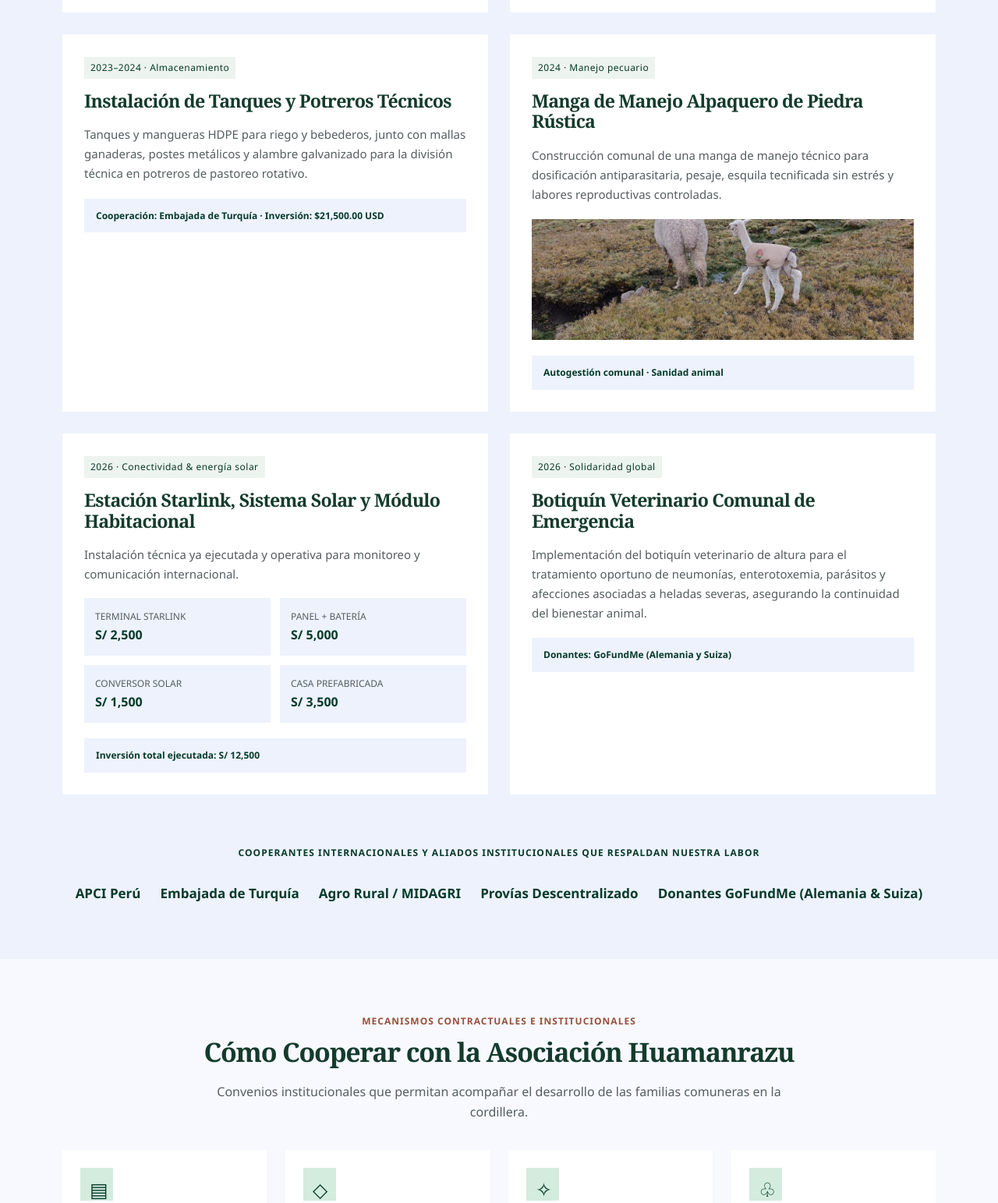
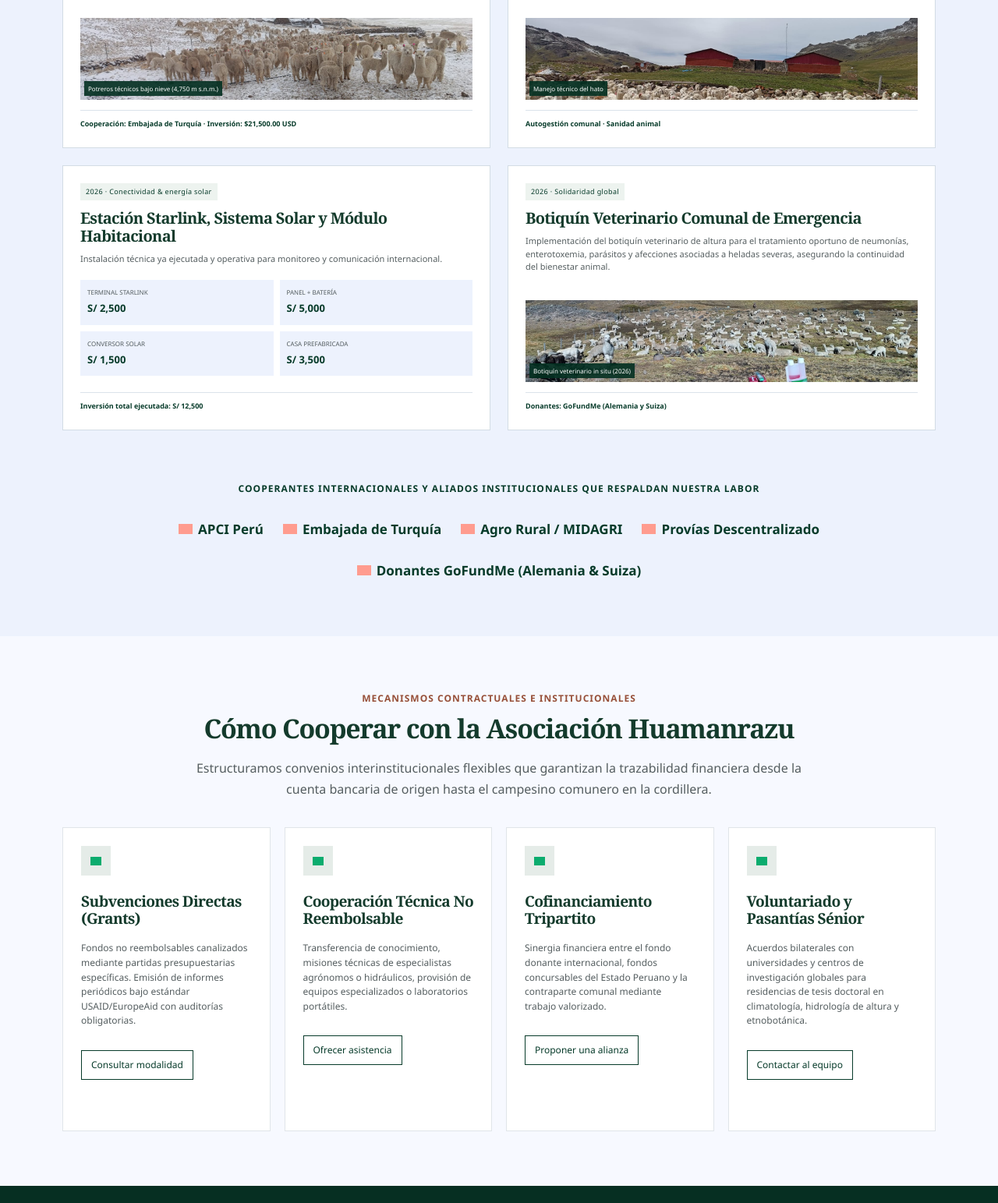
Before and after one commit to M4nu007/asociacion-productores-huamanrazu, a website: page proyectos.html in a window 1280 px wide. Shown: the part 2752-4295 px from the top of the page at 78% size. Drawn offline with Linux system fonts and the light colour scheme; grey boxes are pictures that could not be loaded.

Commit message:
Ajusta hitos aliados y cooperacion

```diff
--- a/proyectos.html
+++ b/proyectos.html
@@ -160,7 +160,7 @@
 </div>
 </div>
 </div>
-<div class="timeline" style="margin-top:32px">
+<div class="timeline compact-timeline" style="margin-top:32px">
 <article>
 <span class="year">2021 · Hito fundacional</span>
 <h3>Apertura de Carretera Afirmada y Electrificación Solar</h3>
@@ -189,7 +189,7 @@
 <span class="year">2022 · Infraestructura mayor</span>
 <h3>Construcción de la Casa de las Alpacas</h3>
 <p>Cobertizo técnico de abrigo para albergar y proteger 400 alpacas durante heladas severas y temporales de nieve, equipado con sistema pararrayos de 3 cuerpos para salvaguardar la vida animal y de los pastores.</p>
-<img src="assets/hato-casa.jpg" alt="Casa de las Alpacas con rebaño" width="1600" height="1200" loading="lazy">
+<div class="card-photo-pair"><figure><img src="assets/casa-alpacas.jpg" alt="Vista panorámica de la Casa de las Alpacas" width="1600" height="1200" loading="lazy"><figcaption>Vista panorámica</figcaption></figure><figure><img src="assets/hato-casa.jpg" alt="Casa de las Alpacas con rebaño" width="1600" height="1200" loading="lazy"><figcaption>Capacidad: 400 alpacas</figcaption></figure></div>
 <div class="card-bottom">
 <strong>TİKA / APCI · Inversión: $48,586.44 USD</strong>
 </div>
@@ -198,6 +198,7 @@
 <span class="year">2023–2024 · Almacenamiento</span>
 <h3>Instalación de Tanques y Potreros Técnicos</h3>
 <p>Tanques y mangueras HDPE para riego y bebederos, junto con mallas ganaderas, postes metálicos y alambre galvanizado para la división técnica en potreros de pastoreo rotativo.</p>
+<figure class="card-photo"><img src="assets/alpacas-nieve.jpg" alt="Potreros técnicos y rebaño durante una nevada" width="1600" height="1200" loading="lazy"><figcaption>Potreros técnicos bajo nieve (4,750 m s.n.m.)</figcaption></figure>
 <div class="card-bottom">
 <strong>Cooperación: Embajada de Turquía · Inversión: $21,500.00 USD</strong>
 </div>
@@ -206,7 +207,7 @@
 <span class="year">2024 · Manejo pecuario</span>
 <h3>Manga de Manejo Alpaquero de Piedra Rústica</h3>
 <p>Construcción comunal de una manga de manejo técnico para dosificación antiparasitaria, pesaje, esquila tecnificada sin estrés y labores reproductivas controladas.</p>
-<img src="assets/cria-alpaca.jpg" alt="Cría de alpaca junto a su madre en Huamanrazu" width="1200" height="1600" loading="lazy">
+<figure class="card-photo"><img src="assets/hato-casa.jpg" alt="Manejo técnico del hato de alpacas" width="1600" height="1200" loading="lazy"><figcaption>Manejo técnico del hato</figcaption></figure>
 <div class="card-bottom">
 <strong>Autogestión comunal · Sanidad animal</strong>
 </div>
@@ -241,6 +242,7 @@
 <span class="year">2026 · Solidaridad global</span>
 <h3>Botiquín Veterinario Comunal de Emergencia</h3>
 <p>Implementación del botiquín veterinario de altura para el tratamiento oportuno de neumonías, enterotoxemia, parásitos y afecciones asociadas a heladas severas, asegurando la continuidad del bienestar animal.</p>
+<figure class="card-photo"><img src="assets/botiquin.jpg" alt="Botiquín veterinario comunal junto al rebaño" width="1600" height="1200" loading="lazy"><figcaption>Botiquín veterinario in situ (2026)</figcaption></figure>
 <div class="card-bottom">
 <strong>Donantes: GoFundMe (Alemania y Suiza)</strong>
 </div>
@@ -248,12 +250,12 @@
 </div>
 <div style="margin-top:65px">
 <p class="eyebrow" style="text-align:center;color:var(--green)">Cooperantes internacionales y aliados institucionales que respaldan nuestra labor</p>
-<div class="ally-names">
-<span>APCI Perú</span>
-<span>Embajada de Turquía</span>
-<span>Agro Rural / MIDAGRI</span>
-<span>Provías Descentralizado</span>
-<span>Donantes GoFundMe (Alemania &amp; Suiza)</span>
+<div class="ally-names ally-icons">
+<span><img src="https://cdn.jsdelivr.net/npm/lucide-static@latest/icons/landmark.svg" alt="" aria-hidden="true">APCI Perú</span>
+<span><img src="https://cdn.jsdelivr.net/npm/lucide-static@latest/icons/flag.svg" alt="" aria-hidden="true">Embajada de Turquía</span>
+<span><img src="https://cdn.jsdelivr.net/npm/lucide-static@latest/icons/tractor.svg" alt="" aria-hidden="true">Agro Rural / MIDAGRI</span>
+<span><img src="https://cdn.jsdelivr.net/npm/lucide-static@latest/icons/bus-front.svg" alt="" aria-hidden="true">Provías Descentralizado</span>
+<span><img src="https://cdn.jsdelivr.net/npm/lucide-static@latest/icons/hand-heart.svg" alt="" aria-hidden="true">Donantes GoFundMe (Alemania &amp; Suiza)</span>
 </div>
 </div>
 </div>
@@ -263,31 +265,31 @@
 <div class="centered">
 <span class="eyebrow">Mecanismos contractuales e institucionales</span>
 <h2>Cómo Cooperar con la Asociación Huamanrazu</h2>
-<p>Convenios institucionales que permitan acompañar el desarrollo de las familias comuneras en la cordillera.</p>
+<p>Estructuramos convenios interinstitucionales flexibles que garantizan la trazabilidad financiera desde la cuenta bancaria de origen hasta el campesino comunero en la cordillera.</p>
 </div>
-<div class="cooperation">
+<div class="cooperation cooperation-detailed">
 <article>
-<span class="icon-box" aria-hidden="true">▤</span>
+<span class="icon-box"><img src="https://cdn.jsdelivr.net/npm/lucide-static@latest/icons/notebook-tabs.svg" alt="" aria-hidden="true"></span>
 <h3 style="margin-top:22px">Subvenciones Directas (Grants)</h3>
-<p>Fondos no reembolsables canalizados mediante partidas presupuestarias específicas, con informes periódicos y rendición de cuentas.</p>
+<p>Fondos no reembolsables canalizados mediante partidas presupuestarias específicas. Emisión de informes periódicos bajo estándar USAID/EuropeAid con auditorías obligatorias.</p>
 <a class="button secondary" href="mailto:squispeboza@gmail.com?subject=Cooperaci%C3%B3n%20mediante%20subvenciones">Consultar modalidad</a>
 </article>
 <article>
-<span class="icon-box" aria-hidden="true">◇</span>
+<span class="icon-box"><img src="https://cdn.jsdelivr.net/npm/lucide-static@latest/icons/badge-help.svg" alt="" aria-hidden="true"></span>
 <h3 style="margin-top:22px">Cooperación Técnica No Reembolsable</h3>
-<p>Transferencia de conocimientos, asistencia agronómica y acompañamiento técnico para fortalecer capacidades locales.</p>
+<p>Transferencia de conocimiento, misiones técnicas de especialistas agrónomos o hidráulicos, provisión de equipos especializados o laboratorios portátiles.</p>
 <a class="button secondary" href="mailto:squispeboza@gmail.com?subject=Cooperaci%C3%B3n%20t%C3%A9cnica">Ofrecer asistencia</a>
 </article>
 <article>
-<span class="icon-box" aria-hidden="true">✧</span>
+<span class="icon-box"><img src="https://cdn.jsdelivr.net/npm/lucide-static@latest/icons/network.svg" alt="" aria-hidden="true"></span>
 <h3 style="margin-top:22px">Cofinanciamiento Tripartito</h3>
-<p>Participación conjunta del cooperante, aliados institucionales y comunidad mediante recursos, trabajo y aportes en especie.</p>
+<p>Sinergia financiera entre el fondo donante internacional, fondos concursables del Estado Peruano y la contraparte comunal mediante trabajo valorizado.</p>
 <a class="button secondary" href="mailto:squispeboza@gmail.com?subject=Propuesta%20de%20cofinanciamiento">Proponer una alianza</a>
 </article>
 <article>
-<span class="icon-box" aria-hidden="true">♧</span>
+<span class="icon-box"><img src="https://cdn.jsdelivr.net/npm/lucide-static@latest/icons/users-round.svg" alt="" aria-hidden="true"></span>
 <h3 style="margin-top:22px">Voluntariado y Pasantías Sénior</h3>
-<p>Colaboración con universidades y centros de investigación en agrología, hidrología de altura y asistencia técnica.</p>
+<p>Acuerdos bilaterales con universidades y centros de investigación globales para residencias de tesis doctoral en climatología, hidrología de altura y etnobotánica.</p>
 <a class="button secondary" href="mailto:squispeboza@gmail.com?subject=Voluntariado%20y%20pasant%C3%ADas">Contactar al equipo</a>
 </article>
 </div>
--- a/styles.css
+++ b/styles.css
@@ -803,6 +803,10 @@ color:var(--rust)}
 .audit-meta{display:grid;grid-template-columns:repeat(4,1fr);gap:10px;margin:24px 0 12px}.audit-meta>div{background:var(--blue);padding:12px}.audit-meta small,.audit-meta span{display:block}.audit-meta small{font-size:9px;text-transform:uppercase;color:var(--green);font-weight:700;margin-bottom:5px}.audit-meta span{font-size:10px;line-height:1.35}
 .audit-dossier .audit-grid{gap:10px;margin:0}.audit-dossier .audit-grid>div{padding:14px 12px;border-top:0}.audit-dossier .audit-grid small{display:inline;font-size:10px;font-weight:700;color:var(--green)}.audit-dossier .audit-grid strong{float:right;font:700 11px 'Segoe UI',sans-serif;color:var(--rust)}.audit-dossier .audit-grid p{clear:both;font-size:9px;line-height:1.45;margin-top:8px}
 #hitos .timeline img{width:100%;height:155px;aspect-ratio:auto;object-fit:cover;object-position:center}
+.compact-timeline{gap:22px}.compact-timeline article{padding:22px;border:1px solid #d3dce4;display:flex;flex-direction:column;min-height:310px}.compact-timeline .year{font-size:9px;padding:4px 7px;margin-bottom:11px;width:max-content}.compact-timeline h3{font-size:1.25rem;margin-bottom:10px}.compact-timeline p{font-size:11px;line-height:1.5;margin-bottom:14px}.compact-timeline .card-bottom{margin-top:auto;padding:10px 0 0;border-top:1px solid #dbe3eb;background:transparent;font-size:9px}.compact-timeline .technical{grid-template-columns:1fr 1fr;gap:8px;margin:4px 0 14px}.compact-timeline .technical>div{padding:9px}.compact-timeline .technical small{font-size:8px}.compact-timeline .technical strong{font-size:13px}
+.card-photo,.card-photo-pair figure{position:relative;margin:0 0 13px}.card-photo img,.card-photo-pair img{height:105px!important;width:100%;object-fit:cover}.card-photo figcaption,.card-photo-pair figcaption{position:absolute;left:5px;bottom:5px;background:rgba(4,48,34,.9);color:white;padding:3px 5px;font-size:8px}.card-photo-pair{display:grid;grid-template-columns:1fr 1fr;gap:6px}.card-photo-pair figure{margin-bottom:13px}
+.ally-icons{justify-content:center;gap:25px;flex-wrap:wrap}.ally-icons span{display:flex;align-items:center;gap:7px;font-weight:600}.ally-icons img{width:18px;height:18px;object-fit:contain;filter:sepia(1) saturate(3) hue-rotate(315deg)}
+.cooperation-detailed{gap:18px}.cooperation-detailed article{padding:24px 22px;display:flex;flex-direction:column;min-height:390px;border:1px solid #e0e5e9}.cooperation-detailed .icon-box{width:38px;height:38px;display:grid;place-items:center;background:#e5ece8}.cooperation-detailed .icon-box img{width:20px;height:20px;object-fit:contain}.cooperation-detailed h3{font-size:1.2rem}.cooperation-detailed p{font-size:12px;line-height:1.55}.cooperation-detailed .button{margin-top:auto;align-self:flex-start;padding:8px 11px;font-size:11px}
 .ally-names{display:flex;
 justify-content:center;
 flex-wrap:wrap;
@@ -850,6 +854,7 @@ gap:22px}
 .feature-budget{padding:22px}
 .project-dossier{padding:18px}.project-dossier .project-feature{grid-template-columns:1fr}.project-main{padding:0}.project-main h2{font-size:1.45rem}.project-photo>img{height:175px}.project-dossier .technical{grid-template-columns:1fr}.project-dossier .technical>div{border-right:0;border-bottom:1px solid white}.feature-budget{margin-top:22px;min-height:520px}.budget-total{align-items:center}.budget-total strong{font-size:1.4rem}.ods-row{flex-wrap:wrap}
 #hitos .timeline img{height:170px}
+.compact-timeline article{min-height:0}.card-photo img,.card-photo-pair img{height:125px!important}.ally-icons{gap:14px}.cooperation-detailed article{min-height:340px}
 .audit{padding:23px}
 .campaign .callout{padding:18px}
 .governance article{padding:18px}
```
